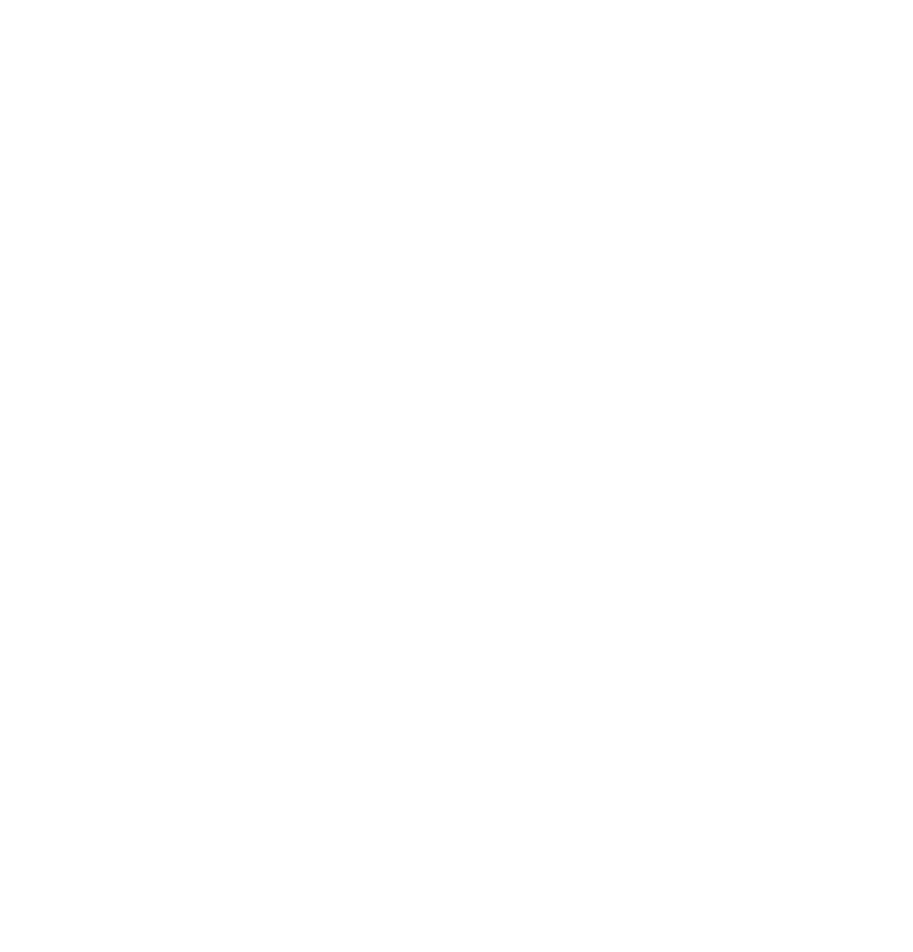
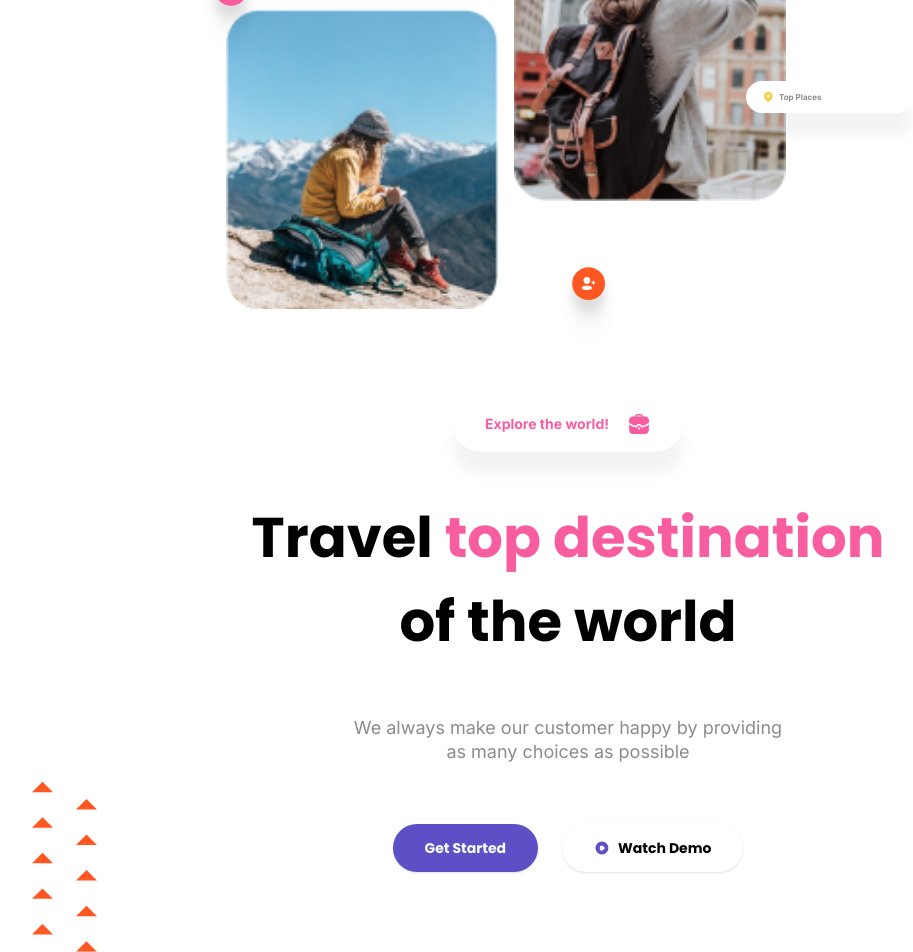
Before and after one commit to kamranlatifch/travelog-ui-dev, a React (Vite) app: page / in a window 1280 px wide. Shown: the part 596-1548 px from the top of the page, without its empty margins (136-1049 px from the left). Before the commit the page ends 800 px from the top, so only its background shows below. Built offline with nearby package versions, Linux system fonts and the light colour scheme.

Commit message:
fix/hero

```diff
--- a/src/App.jsx
+++ b/src/App.jsx
@@ -17,7 +17,7 @@
   AccordionTrigger,
   AccordionContent,
 } from '@components';
-import { Navbar } from '@pages';
+import { Navbar, Hero } from '@pages';
 
 function App() {
   return (
@@ -25,6 +25,7 @@
       {/* <div class='hidden lg:flex xl:hidden w-[500px] h-[500px] absolute top-[-223px] left-[-356px] bg-[#FF5722] opacity-[0.2] backdrop-blur-[500px] rounded-full'></div> */}
 
       <Navbar />
+      <Hero />
     </div>
   );
 }
--- /dev/null
+++ b/src/assets/svgs/Arrows.jsx
@@ -0,0 +1,69 @@
+import React from 'react';
+
+const Arrows = ({ className }) => {
+  return (
+    <svg
+      width='65'
+      height='171'
+      viewBox='0 0 65 171'
+      fill='none'
+      xmlns='http://www.w3.org/2000/svg'
+      className={className}
+    >
+      <g clip-path='url(#clip0_1156_1362)'>
+        <path
+          d='M44.0254 170.703L65 170.703L54.5127 160.216L44.0254 170.703Z'
+          fill='#FF5722'
+        />
+        <path
+          d='M44.0254 135.164L65 135.164L54.5127 124.677L44.0254 135.164Z'
+          fill='#FF5722'
+        />
+        <path
+          d='M44.0254 99.6094L65 99.6094L54.5127 89.1221L44.0254 99.6094Z'
+          fill='#FF5722'
+        />
+        <path
+          d='M44.0254 64.0703L65 64.0703L54.5127 53.583L44.0254 64.0703Z'
+          fill='#FF5722'
+        />
+        <path
+          d='M44.0254 28.5352L65 28.5352L54.5127 18.0327L44.0254 28.5352Z'
+          fill='#FF5722'
+        />
+        <path
+          d='M0.000263214 153.426L20.9749 153.426L10.4876 142.938L0.000263214 153.426Z'
+          fill='#FF5722'
+        />
+        <path
+          d='M1.90735e-05 117.871L20.9746 117.871L10.4873 107.384L1.90735e-05 117.871Z'
+          fill='#FF5722'
+        />
+        <path
+          d='M1.90735e-05 82.332L20.9746 82.332L10.4873 71.8447L1.90735e-05 82.332Z'
+          fill='#FF5722'
+        />
+        <path
+          d='M1.90735e-05 46.793L20.9746 46.793L10.4873 36.3057L1.90735e-05 46.793Z'
+          fill='#FF5722'
+        />
+        <path
+          d='M1.90735e-05 11.2422L20.9746 11.2422L10.4873 0.754896L1.90735e-05 11.2422Z'
+          fill='#FF5722'
+        />
+      </g>
+      <defs>
+        <clipPath id='clip0_1156_1362'>
+          <rect
+            width='65'
+            height='169.949'
+            fill='white'
+            transform='translate(65 170.703) rotate(180)'
+          />
+        </clipPath>
+      </defs>
+    </svg>
+  );
+};
+
+export { Arrows };
--- a/src/assets/svgs/HeroIcon1.jsx
+++ b/src/assets/svgs/HeroIcon1.jsx
@@ -1,6 +1,6 @@
 import React from 'react';
 
-const HeroIcon1 = () => {
+const HeroIcon1 = ({ className }) => {
   return (
     <svg
       width='66'
@@ -8,6 +8,7 @@
       viewBox='0 0 66 89'
       fill='none'
       xmlns='http://www.w3.org/2000/svg'
+      className={className}
     >
       <g filter='url(#filter0_ddd_602_32)'>
         <rect
--- a/src/assets/svgs/HeroIcon2.jsx
+++ b/src/assets/svgs/HeroIcon2.jsx
@@ -1,6 +1,6 @@
 import React from 'react';
 
-const HeroIcon2 = () => {
+const HeroIcon2 = ({ className }) => {
   return (
     <svg
       width='65'
@@ -8,6 +8,7 @@
       viewBox='0 0 65 89'
       fill='none'
       xmlns='http://www.w3.org/2000/svg'
+      className={className}
     >
       <g filter='url(#filter0_ddd_602_35)'>
         <rect
--- a/src/assets/svgs/index.js
+++ b/src/assets/svgs/index.js
@@ -5,3 +5,4 @@
 export { HeroMapIcon } from './HeroMapIcon';
 export { HeroExploreIcon } from './HeroExploreIcon';
 export { VideoPlayIcon } from './VideoPlayIcon';
+export { Arrows } from './Arrows';
--- a/src/index.css
+++ b/src/index.css
@@ -64,12 +64,18 @@
     @apply bg-background text-foreground;
   }
   h1 {
-    @apply font-bold font-poppins text-[4rem] text-textPrimary;
+    @apply font-bold font-poppins text-[2.5rem] text-textPrimary;
   }
   button {
+    @apply bg-purpleBg py-4 px-8 rounded-full text-sm text-textLight font-inter font-bold;
+  }
+  .button {
     @apply bg-purpleBg py-4 px-8 rounded-full text-sm text-textLight font-inter font-bold;
   }
   a {
     @apply font-inter text-textLink font-bold text-sm;
   }
+  p {
+    @apply font-inter font-normal text-base text-textLink text-center;
+  }
 }
--- /dev/null
+++ b/src/pages/Hero.jsx
@@ -0,0 +1,78 @@
+import React from 'react';
+import Image1 from '../assets/images/HeroImg1.png';
+import Image2 from '../assets/images/HeroImg2.png';
+import Image3 from '../assets/images/HeroImg3.png';
+import {
+  HeroIcon1,
+  HeroIcon2,
+  HeroMapIcon,
+  VideoPlayIcon,
+  HeroExploreIcon,
+  Arrows,
+} from '@assets/svgs';
+import { Button } from '@components';
+
+const Hero = () => {
+  return (
+    <div className='relative flex flex-col xl:flex-row-reverse gap-8 lg:gap-[70px] px-4 lg:px-16 lg:py-16 lg:w-[896px] xl:w-[1184px] lg:mx-auto'>
+      <div className='relative flex mx-auto bg-hero-bg bg-no-repeat bg-contain px-12 w-[396px] h-[366px] lg:w-[772px] lg:h-[713px] lg:justify-center lg:items-center'>
+        <div className='flex flex-row pt-[32px] lg:pt-[62px] xl:pt-[32px] xl:pl-[41px] xl:pr-[41px] xl:w-[575px] gap-4 justify-center items-center '>
+          <div className='flex flex-col gap-4'>
+            <img
+              src={Image1}
+              alt='img-1'
+              className='min-w-[140px] lg:w-[272px] min-h-[154px] lg:h-[300px]'
+            />
+            <img
+              src={Image2}
+              alt='img-2'
+              className='min-w-[140px] lg:w-[272px] min-h-[154px] lg:h-[300px]'
+            />
+          </div>
+          <img
+            src={Image3}
+            alt='img-3'
+            className='min-w-[140px] min-h-[205px] lg:w-[272px] lg:h-[400px]'
+          />
+        </div>
+
+        <HeroIcon1 className='absolute top-[170px] left-[18px] lg:left-[78px] lg:top-[360px] xl:top-[345px] xl:left-[68px]' />
+        <HeroIcon2 className='absolute left-[230px] -bottom-[50px] lg:left-[436px] lg:-bottom-[30px]' />
+        <div className='flex absolute bg-cardBg rounded-full gap-1 pl-4 py-1 bottom-[92px] items-center lg:bottom-[213px] right-0 lg:-right-[20px] w-[85px] lg:w-[166px] text-nowrap shadow-cardShadow'>
+          <HeroMapIcon />
+          <p className='font-inter font-bold text-[8px]'>Top Places</p>
+        </div>
+      </div>
+
+      <div className=' flex  flex-col gap-4 lg:gap-11 lg:mx-auto justify-center items-center lg:w-[896px] xl:w-[412px]'>
+        <div className='flex bg-cardBg gap-[18px] rounded-full px-8 py-4 justify-center items-center  shadow-cardShadow'>
+          <p className='font-inter font-bold text-sm text-textPink'>
+            Explore the world!
+          </p>
+
+          <HeroExploreIcon />
+        </div>
+        <h1 className='text-center xl:text-start lg:text-[56px] lg:w-[696px] xl:w-auto'>
+          Travel{' '}
+          <span className='text-textPink font-poppin '>top destination</span> of
+          the world
+        </h1>
+        <p className='mt-2 lg:text-[18px] lg:w-[436px] xl:w-auto xl:text-start'>
+          We always make our customer happy by providing as many choices as
+          possible{' '}
+        </p>
+        <div className='flex flex-col mt-4 gap-6 w-full lg:w-auto lg:flex-row'>
+          <Button className='bg-purpleBg px-8 py-6 rounded-full font-poppins font-bold text-sm'>
+            Get Started
+          </Button>
+          <Button className='bg-transparent text-textPrimary px-8 py-6 rounded-full font-poppins font-bold text-sm '>
+            <VideoPlayIcon /> Watch Demo
+          </Button>
+        </div>
+      </div>
+      <Arrows className='hidden lg:flex absolute -left-6 -bottom-4 xl:-bottom-16 xl:-left-12' />
+    </div>
+  );
+};
+
+export { Hero };
--- a/src/pages/Navbar.jsx
+++ b/src/pages/Navbar.jsx
@@ -20,12 +20,11 @@
         </div>
 
         <Sheet>
-          <SheetTrigger className='bg-transparent xl:hidden'>
+          <SheetTrigger className='bg-transparent xl:hidden -mr-6'>
             <Humberger />
           </SheetTrigger>
           <SheetContent>
             <SheetHeader>
-              {/* <SheetTitle>Are you absolutely sure?</SheetTitle> */}
               <SheetDescription className='flex flex-col justify-center items-center'>
                 <nav className='flex flex-col gap-16  justify-center items-center'>
                   <a className='text-textPrimaryDark' href=''>
--- a/src/pages/index.js
+++ b/src/pages/index.js
@@ -1 +1,2 @@
 export { Navbar } from './Navbar';
+export { Hero } from './Hero';
--- a/tailwind.config.js
+++ b/tailwind.config.js
@@ -10,8 +10,7 @@
       padding: '4.375rem',
     },
     screens: {
-      xs: '325px',
-      sm: '375px',
+      sm: '430px',
       md: '768px',
       lg: '1024px',
       xl: '1440px',
@@ -40,6 +39,7 @@
         textLight: '#EEEEEE',
         textPrimaryDark: '#191825',
         textPrimaryHigherRatio: '#191825BF',
+
         textPink: '#F85E9F',
         textOrange: '#FF5722',
         textLink: '#19182580',
@@ -83,7 +83,7 @@
       },
       boxShadow: {
         [`soft`]: '-4px 4px 13px 0px rgba(0, 0, 0, 0.05)',
-        cardShadow: '1px 12px 24px 0px rgba(0, 0, 0, 0.11)',
+        cardShadow: '0px 22.07px 13.35px 0px #0000000D',
         primaryShadow: '0px 40px 64px -32px #0F0F0F1A',
         mdCardShadow: 'box-shadow: 0px 40px 64px -32px #0F0F0F1A',
       },
@@ -92,6 +92,7 @@
       },
 
       backgroundImage: {
+        'hero-bg': "url('/src/assets/images/HeroBg.png')",
         'custom-gradient':
           'linear-gradient(180deg, #F4F5F6 87.16%, rgba(244, 245, 246, 0) 137.55%)',
         'lg-hero-image-gradient':
```
Also changed, not shown: src/components/ui/button.jsx (+32 -29 lines).
